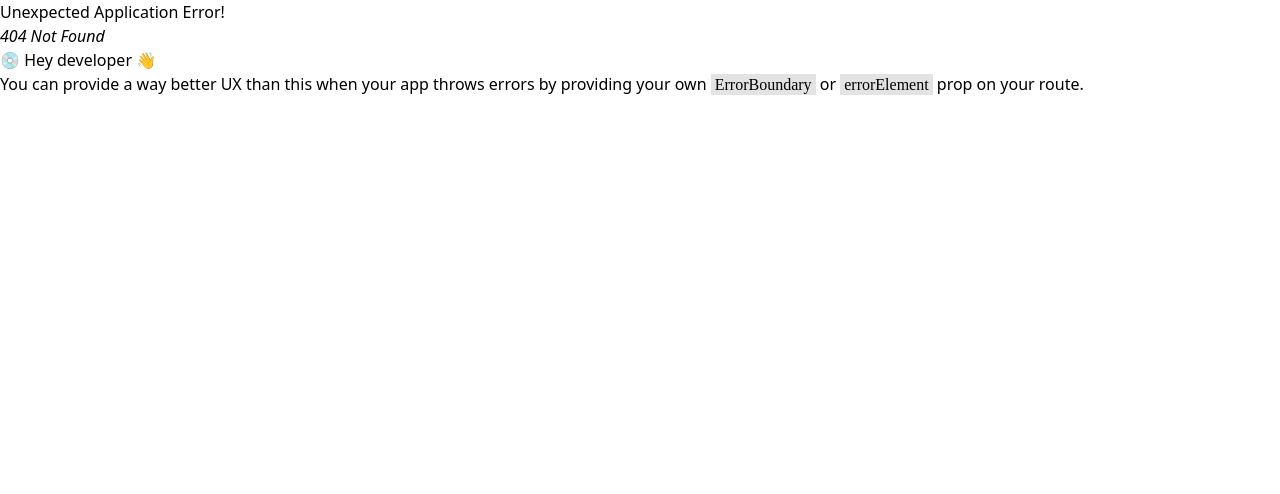
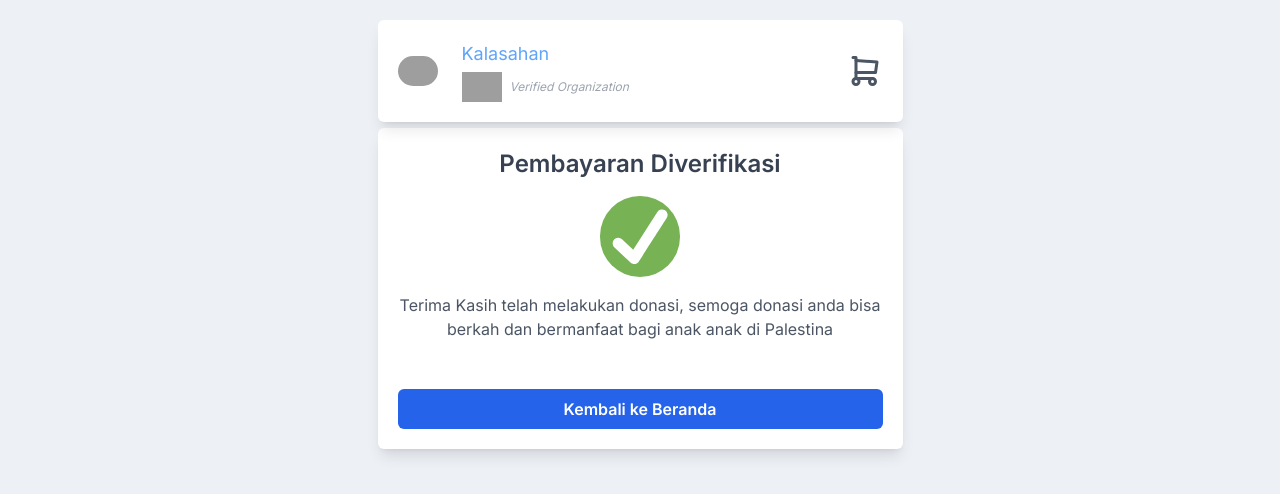
Before and after one commit to MyFRA/ZN-web-donasi-palestina, a React (Vite) app: page /success in a window 1280 px wide. Before the commit this address had no page. Shown: the top 494 px of the page. Built offline with nearby package versions, Linux system fonts and the light colour scheme; grey boxes are pictures that could not be loaded.

Commit message:
make: success page

```diff
--- a/src/pages/home/HomeIndex.tsx
+++ b/src/pages/home/HomeIndex.tsx
@@ -106,6 +106,7 @@ export default function HomeIndex() {
                     <Link to={'/donate'} className="block bg-blue-600 shadow-md w-full rounded-md text-center text-white font-inter font-semibold py-2">Donasi Sekarang!</Link>
                 </div>
             </div>
+            <br />
             <CardComponent>
                 <h3 className="font-inter text-lg font-semibold text-gray-800">Penggalang Dana</h3>
                 <Link to={'/'} className="mt-4 flex items-center gap-x-6">
--- /dev/null
+++ b/src/pages/success/SuccessIndex.tsx
@@ -0,0 +1,20 @@
+import { Link } from "react-router-dom";
+import CardComponent from "../../components/shared/CardComponent";
+import CheckIcon from './../../assets/icons/check.svg'
+
+export default function SuccessIndex() {
+    return (
+        <div>
+            <CardComponent>
+                <h1 className="text-center text-2xl font-inter font-semibold text-gray-700">Pembayaran Diverifikasi</h1>
+                <img src={CheckIcon} className="mt-4 rounded-full w-1/6 mx-auto" alt="" />
+                <p className="text-center font-inter mt-4 text-gray-600">Terima Kasih telah melakukan donasi, semoga donasi anda bisa berkah dan bermanfaat bagi anak anak di Palestina</p>
+                <br />
+                <br />
+                <Link to={'/'} className="py-2 flex items-center justify-center flex-[5] self-stretch rounded-md text-white font-inter font-semibold bg-blue-600 text-base">
+                    Kembali ke Beranda
+                </Link>
+            </CardComponent>
+        </div>
+    )
+}
```
Also changed, not shown: src/main.tsx (+6 -1 lines), src/assets/icons/check.svg (added).
